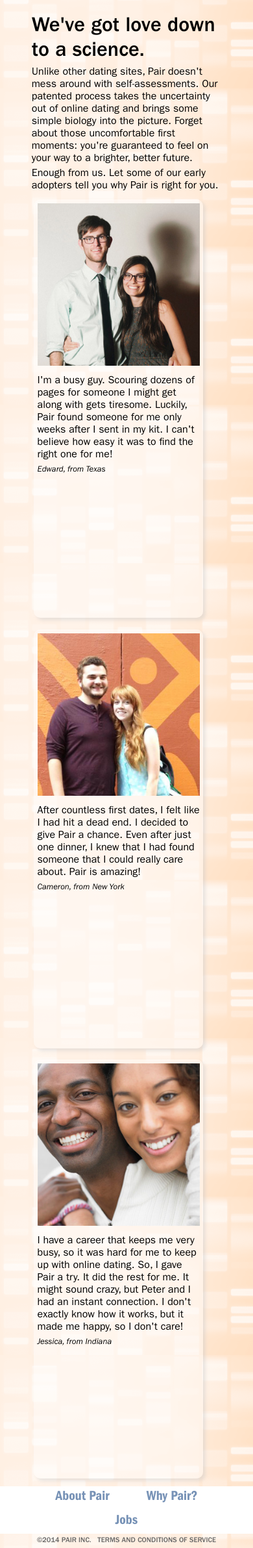
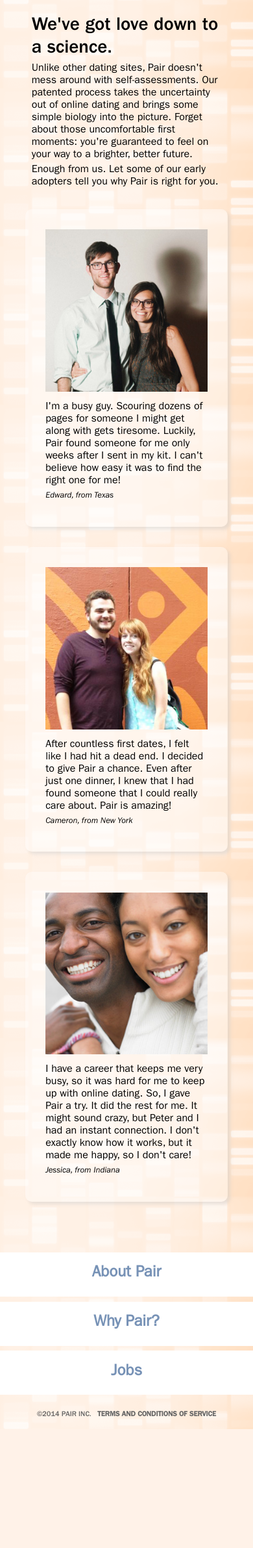
Before and after one commit to oherterich/owenherterich-dynamicinterfaces, a PHP site: page /why.php in a window 390 px wide. Shown: the part 108-2491 px from the top of the page at 65% size. After the commit the page ends 2308 px from the top, so only its background shows below. Run offline with PHP 8.4, Linux system fonts and the light colour scheme; some libraries are stand-ins or nearby versions.

Commit message:
added tablet and mobile styles

```diff
--- a/project1/code/about.php
+++ b/project1/code/about.php
@@ -3,6 +3,8 @@
 		<title>Pair</title>
 
 		<link rel="stylesheet" type="text/css" href="css/style-2.css">
+		<link rel="stylesheet" type="text/css" href="css/tablet.css">
+		<link rel="stylesheet" type="text/css" href="css/mobile.css">
 		<link rel="icon" type="image/png" href="img/icon.png">
 
 		<script src="http://ajax.googleapis.com/ajax/libs/jquery/1.11.0/jquery.min.js"></script>
--- a/project1/code/careers.php
+++ b/project1/code/careers.php
@@ -3,6 +3,8 @@
 		<title>Pair</title>
 
 		<link rel="stylesheet" type="text/css" href="css/style-2.css">
+		<link rel="stylesheet" type="text/css" href="css/tablet.css">
+		<link rel="stylesheet" type="text/css" href="css/mobile.css">
 		<link rel="icon" type="image/png" href="img/icon.png">
 
 		<script src="http://ajax.googleapis.com/ajax/libs/jquery/1.11.0/jquery.min.js"></script>
@@ -40,7 +42,7 @@
 					</article>
 					<article class="contact">
 						<h3>Interested?</h3>
-						<p>If you think you'd be a great fit here at Pair, send us a note at jobs@pair.com</p>
+						<p>If you think you'd be a great fit here at Pair, send us a note at <a href="mailto:hello@getpaired.io">hello@getpaired.io</a></p>
 					</article>
 				</section>
 				<?php
--- /dev/null
+++ b/project1/code/css/mobile.css
@@ -0,0 +1,104 @@
+/****************************************************/
+/* Smartphones (portrait and landscape) ----------- */
+/****************************************************/
+@media screen and (min-width: 320px) and (max-width: 568px) {
+  #video article {
+    width: 300px;
+    height: 170px; }
+    #video article img {
+      width: 30%;
+      top: 24%;
+      left: 34%;
+      height: auto; }
+
+  #steps {
+    height: auto; }
+    #steps article {
+      position: relative;
+      margin: 10% auto;
+      width: 100%;
+      display: block; }
+      #steps article img {
+        width: 200px; }
+      #steps article h3 {
+        font-size: 1.3rem;
+        height: 9%; }
+      #steps article p {
+        display: block;
+        width: 100%;
+        font-size: 1.0rem; }
+
+  #signup {
+    height: auto; }
+
+  form {
+    width: 80%;
+    height: 40%;
+    padding: 5%; }
+
+  #submit {
+    width: 50%;
+    height: 20%; }
+
+  #submit:active {
+    background-color: #6794cb;
+    color: #fff;
+    cursor: pointer;
+    transition: background-color 0.2s, color 0.2s; }
+
+  #nav {
+    position: relative;
+    margin-top: 20%;
+    background-color: transparent; }
+    #nav ul {
+      width: 100%;
+      margin: 0 auto;
+      text-align: center;
+      background-color: transparent; }
+      #nav ul li {
+        display: block;
+        margin: 2% 0;
+        padding: 5% 9%;
+        font-size: 1.5rem;
+        background-color: #fff; }
+
+  footer {
+    display: block;
+    position: relative;
+    bottom: 0%;
+    left: 0%;
+    width: 100%;
+    margin: 0 auto;
+    padding: 3% 0; }
+    footer a:link, footer a:visited {
+      color: #666;
+      text-decoration: none; }
+    footer a:hover {
+      color: #111; }
+
+  #description {
+    width: 100%;
+    margin-bottom: 5%; }
+    #description h2 {
+      font-size: 1.8rem; }
+    #description p {
+      font-size: 1.0rem; }
+
+  .meet {
+    display: block;
+    width: 100%;
+    height: 45%;
+    margin: 8% 0; }
+
+  #testimonials {
+    width: 80%; }
+
+  .couple {
+    display: block;
+    width: auto;
+    height: auto;
+    margin: 10% auto;
+    padding: 10%; }
+
+  #job-list .job {
+    margin: 5% 0; } }
--- a/project1/code/css/style-2.css
+++ b/project1/code/css/style-2.css
@@ -51,6 +51,16 @@ h3 {
   margin: 0 auto;
   font-weight: normal; }
 
+a:link, a:visited {
+  font-weight: bold;
+  color: #6681a5;
+  text-decoration: none;
+  transition: color 0.2s; }
+
+a:hover {
+  color: #5d728e;
+  transition: color 0.2s; }
+
 #content {
   position: relative; }
 
@@ -78,7 +88,7 @@ header {
     #nav ul li {
       display: inline-block;
       padding: 2% 9%;
-      font-family: "Franklin DemiCondensed", Helvetica, Arial, sans-serif;
+      font-family: "Franklin Book", Helvetica, Arial, sans-serif;
       font-size: 1.3rem; }
       #nav ul li a {
         color: #7792b6;
@@ -97,6 +107,11 @@ footer p {
   color: #666;
   font-size: 0.7rem;
   margin: 1% 0; }
+footer a:link, footer a:visited {
+  color: #666;
+  text-decoration: none; }
+footer a:hover {
+  color: #111; }
 
 #team {
   width: 75%;
--- a/project1/code/footer.html
+++ b/project1/code/footer.html
@@ -1,3 +1,3 @@
 <footer>
-	<p>&copy;2014 PAIR INC. &nbsp; TERMS AND CONDITIONS OF SERVICE</p>
+	<p>&copy;2014 PAIR INC. &nbsp; <a href="terms.php">TERMS AND CONDITIONS OF SERVICE</a></p>
 </footer>
--- /dev/null
+++ b/project1/code/scss/mobile.scss
@@ -0,0 +1,148 @@
+/****************************************************/
+/* Smartphones (portrait and landscape) ----------- */
+/****************************************************/
+
+@media screen and (min-width : 320px) and (max-width : 568px) {
+
+#video {
+	article {
+		width: 300px;
+		height: 170px;
+
+		img {
+			width: 30%;
+			top: 24%;
+			left: 34%;
+			height: auto;
+		}
+	}
+}
+
+#steps {
+
+	height: auto;
+
+	article {
+		position: relative;
+		margin: 10% auto;
+		width: 100%;
+		display: block;
+
+		img {
+			width: 200px;
+		}
+
+		h3 {
+			font-size: 1.3rem;
+			height: 9%;
+		}
+
+		p {
+			display: block;
+			width: 100%;
+			font-size: 1.0rem;
+		}
+	}
+}
+
+#signup {
+	height: auto;
+}
+
+form {
+	width: 80%;
+	height: 40%;
+	padding: 5%;
+}
+
+#submit {
+	width: 50%;
+	height: 20%;
+}
+
+#submit:active {
+	background-color: #6794cb;
+	color: #fff;
+	cursor: pointer;
+	transition: background-color 0.2s, color 0.2s;
+}
+
+#nav {
+	position: relative;
+	margin-top: 20%;
+	background-color: transparent;
+
+	ul {
+		width: 100%;
+		margin: 0 auto;
+		text-align: center;
+		background-color: transparent;
+
+		li {
+			display: block;
+			margin: 2% 0;
+			padding: 5% 9%;
+			font-size: 1.5rem;
+			background-color: #fff;
+		}
+	}
+}
+
+footer {
+	display: block;
+	position: relative;
+	bottom: 0%;
+	left: 0%;
+	width: 100%;
+	margin: 0 auto;
+	padding: 3% 0;
+
+	a:link, a:visited {
+		color: #666;
+		text-decoration: none;
+	}
+
+	a:hover {
+		color: #111;
+	}
+}
+
+#description {
+	width: 100%;
+	margin-bottom: 5%;
+
+	h2 {
+		font-size: 1.8rem;
+	}
+
+	p {
+		font-size: 1.0rem;
+	}
+}
+
+.meet {
+	display: block;
+	width: 100%;
+	height: 45%;
+	margin: 8% 0;
+}
+
+#testimonials {
+	width: 80%;
+}
+
+.couple {
+	display: block;
+	width: auto;
+	height: auto;
+	margin: 10% auto;
+	padding: 10%;
+}
+
+#job-list {
+	.job {
+		margin: 5% 0;
+	}
+}
+
+}
--- a/project1/code/scss/style-2.scss
+++ b/project1/code/scss/style-2.scss
@@ -59,6 +59,18 @@ h3 {
 	font-weight: normal;
 }
 
+a:link, a:visited {
+	font-weight: bold;
+	color: #6681a5;
+	text-decoration: none;
+	transition: color 0.2s;
+}
+
+a:hover {
+	color: #5d728e;
+	transition: color 0.2s;
+}
+
 #content {
 	position: relative;
 }
@@ -96,7 +108,7 @@ header {
 		li {
 			display: inline-block;
 			padding: 2% 9%;
-			font-family: "Franklin DemiCondensed", Helvetica, Arial, sans-serif;
+			font-family: "Franklin Book", Helvetica, Arial, sans-serif;
 			font-size: 1.3rem;
 
 			a {
@@ -123,6 +135,15 @@ footer {
 		color: #666;
 		font-size: 0.7rem;
 		margin: 1% 0;
+	}
+
+	a:link, a:visited {
+		color: #666;
+		text-decoration: none;
+	}
+
+	a:hover {
+		color: #111;
 	}
 }
 
--- a/project1/code/why.php
+++ b/project1/code/why.php
@@ -3,6 +3,8 @@
 		<title>Pair</title>
 
 		<link rel="stylesheet" type="text/css" href="css/style-2.css">
+		<link rel="stylesheet" type="text/css" href="css/tablet.css">
+		<link rel="stylesheet" type="text/css" href="css/mobile.css">
 		<link rel="icon" type="image/png" href="img/icon.png">
 
 		<script src="http://ajax.googleapis.com/ajax/libs/jquery/1.11.0/jquery.min.js"></script>
```
Also changed, not shown: project1/code/css/style.css (+6 -1 lines), project1/code/css/tablet.css (added, +34 -0 lines), project1/code/index.php (+7 -3 lines), project1/code/scss/style.scss (+10 -1 lines), project1/code/scss/tablet.scss (added, +53 -0 lines), project1/code/terms.php (added, +45 -0 lines), project1/code/img/pair_animated.gif (added), 1 other file.
